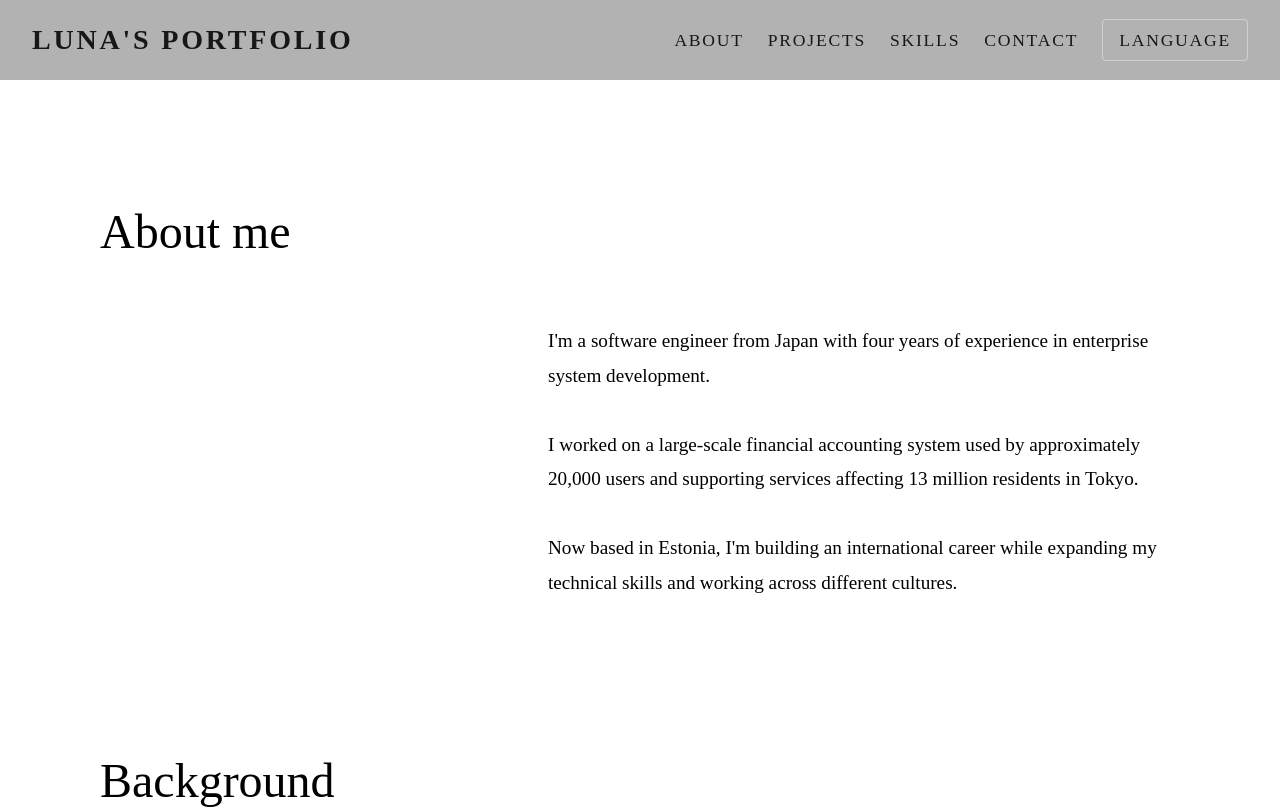
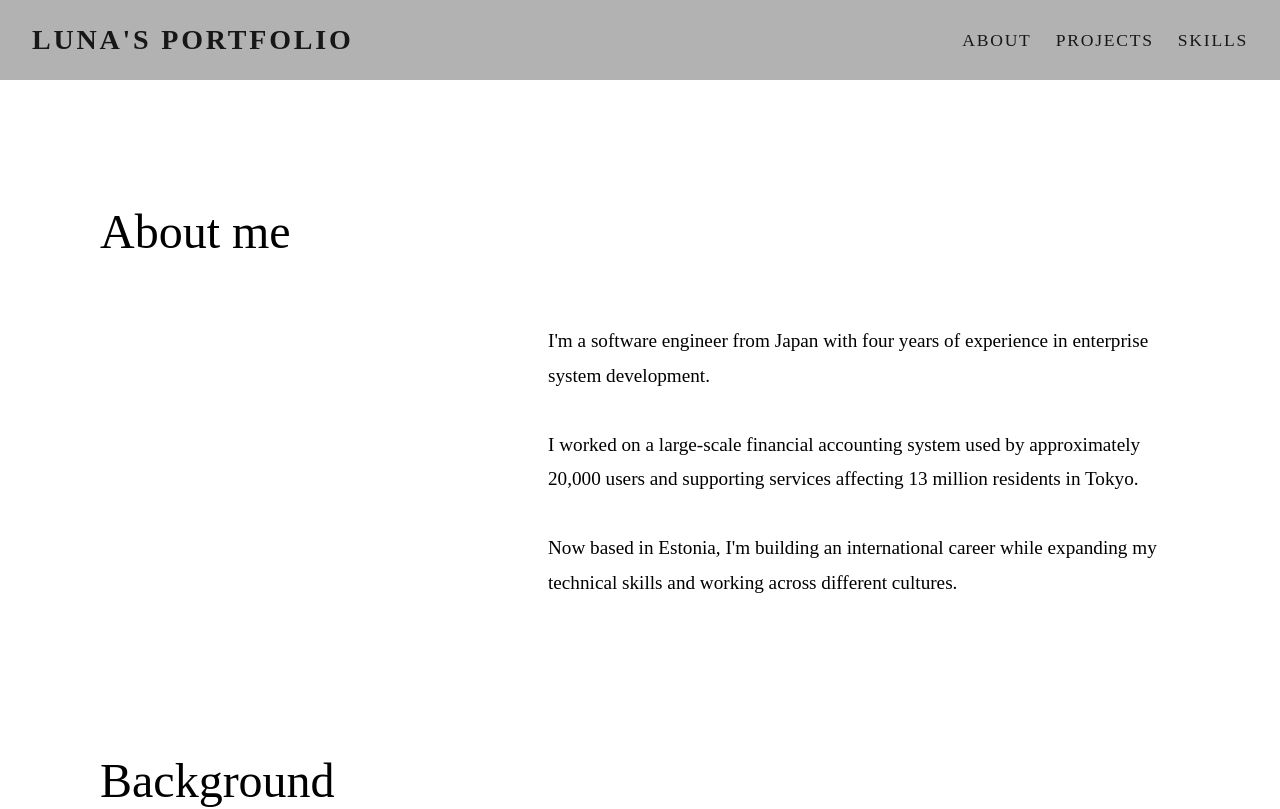
Before and after one commit to LiunaShan/My-portfolio, a Next.js app in the folder app/: page / in a window 1280 px wide. Shown: the top 809 px of the page. Built offline with nearby package versions, Linux system fonts and the light colour scheme.

Commit message:
about me

```diff
--- a/app/components/Footer.tsx
+++ b/app/components/Footer.tsx
@@ -6,7 +6,7 @@ import styles from './Footer.module.css';
 export default function Footer() {
  return(
   <footer className={styles.footer}>
-    <p>© 2026 Luna. All rights reserved.</p>
+    <p></p>
   </footer>
  )
 }
--- a/app/components/Navbar.tsx
+++ b/app/components/Navbar.tsx
@@ -30,8 +30,8 @@ export default function Navbar() {
           <a href="#about" onClick={closeMenu}>About</a>
           <a href="#projects" onClick={closeMenu}>Projects</a>
           <a href="#skills" onClick={closeMenu}>Skills</a>
-          <a href="#contact" onClick={closeMenu}>Contact</a>
-          <button className={styles.button}>Language</button>
+          {/*<a href="#contact" onClick={closeMenu}>Contact</a>
+          <button className={styles.button}>Language</button>*/}
         </div>
 
         <button
```
